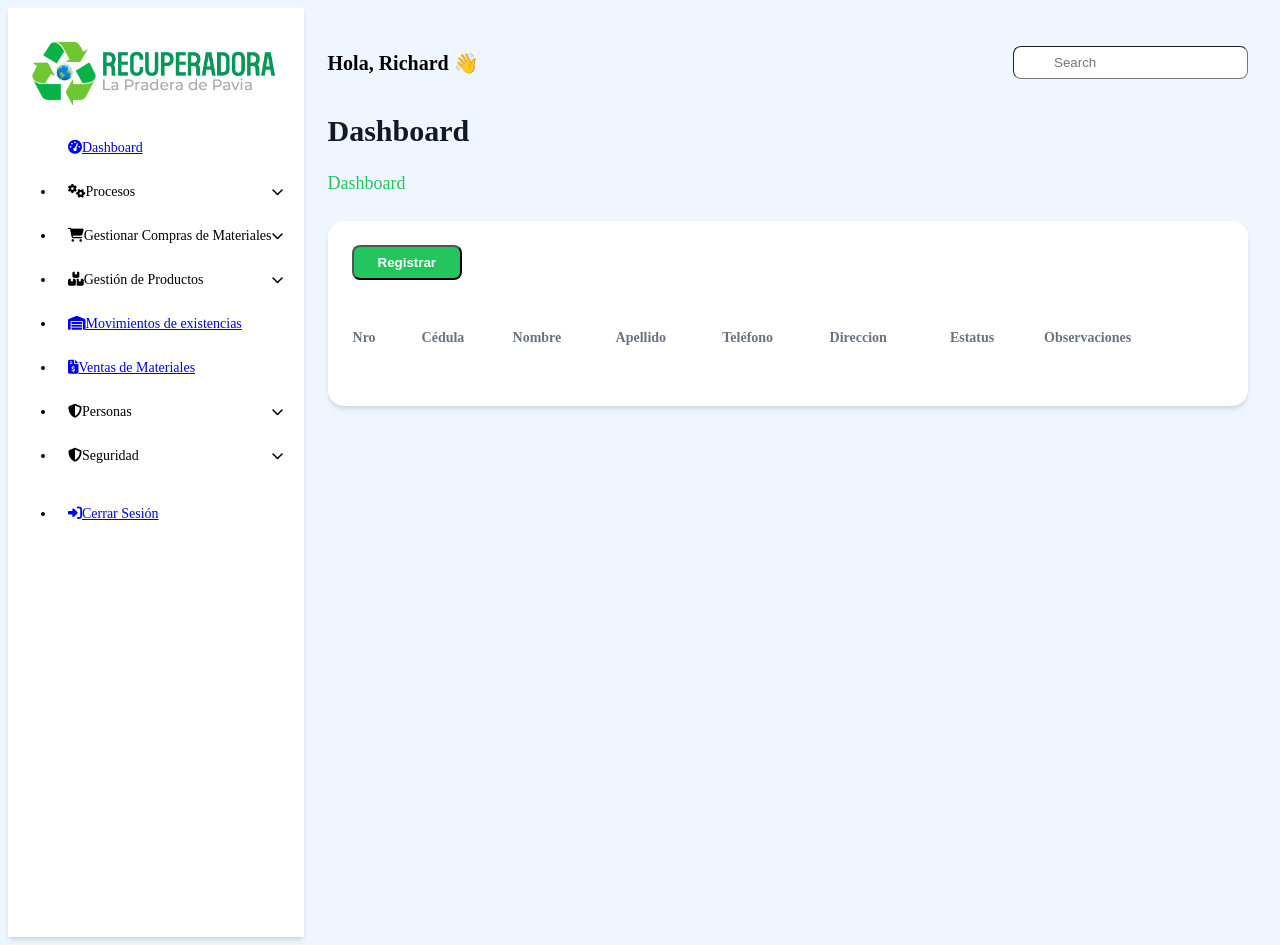
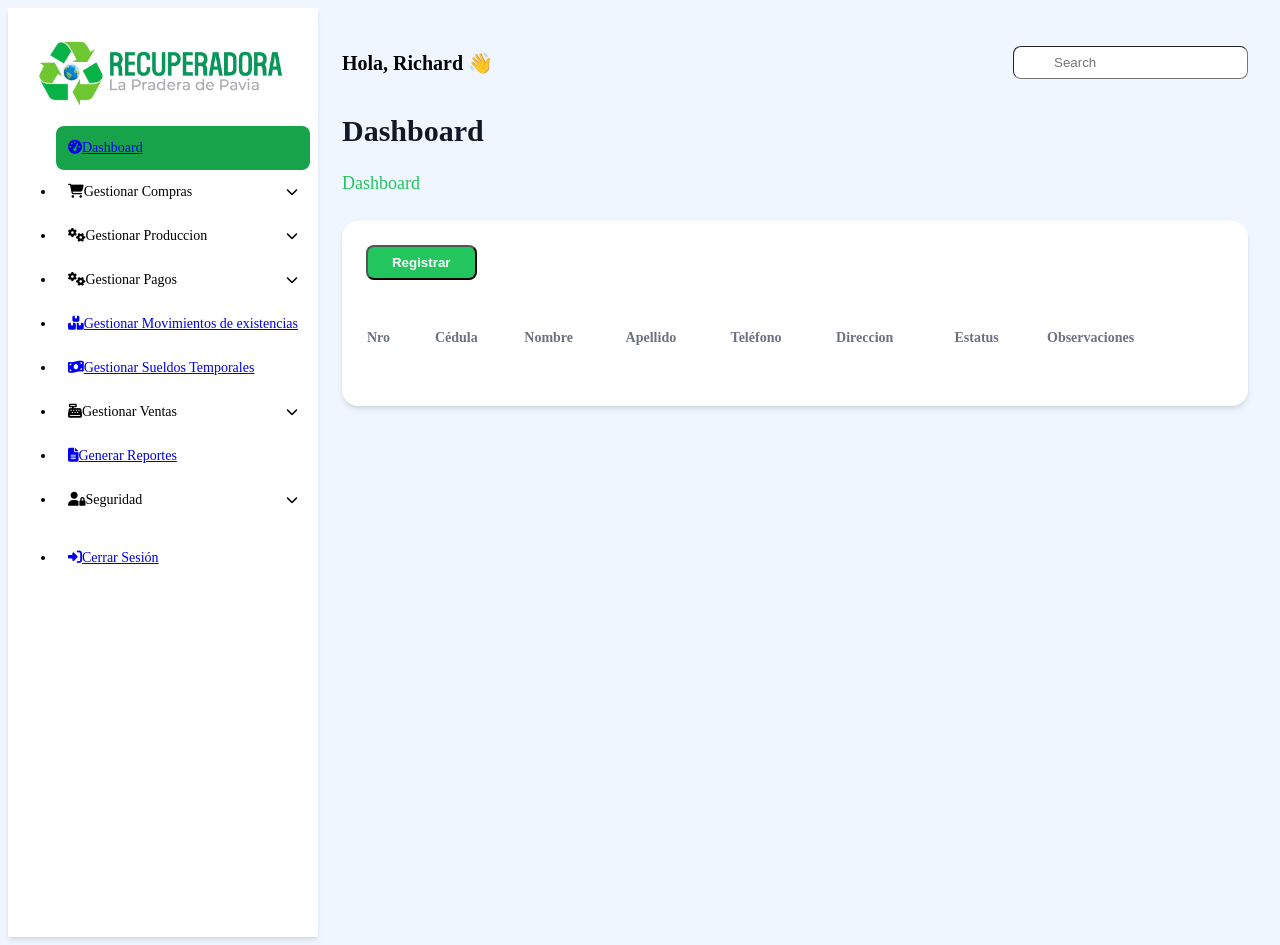
Before and after one commit to Alejandrotrox117/UPTAEB-PROYECT, a PHP site: page /project/dashboard in a window 1280 px wide. Run offline with PHP 8.4, Linux system fonts and the light colour scheme; the visitor is signed in with stand-in values (Sample User, id 1); style sheets or scripts are compiled from the project's sources; some libraries are stand-ins or nearby versions.

Commit message:
guardo cambios de header

```diff
--- a/app/controllers/login.php
+++ b/app/controllers/login.php
@@ -36,6 +36,7 @@
 
     public function loginUser()
     {
+
         if ($_SERVER['REQUEST_METHOD'] === 'POST') {
             $email = strtolower(($_POST['txtEmail']));
             $password = hash("SHA256", strClean($_POST['txtPass']));
--- a/public/header.php
+++ b/public/header.php
@@ -32,53 +32,12 @@
               <span class="ml-5">Dashboard</span>
             </a>
           </li>
-
-          <li class="menu-item-group">
-            <details class="group">
-              <summary class="flex cursor-pointer list-none items-center justify-between rounded-lg p-3 hover:bg-green-100 hover:bg-green-600 hover:text-white">
-                <div class="flex items-center">
-                  <span><i class="fa-solid fa-cogs icon"></i></span>
-                  <span class="ml-5">Procesos</span>
-                </div>
-                <span class="shrink-0 transition duration-300 group-open:rotate-180">
-                  <i class="fa-solid fa-chevron-down text-xs"></i>
-                </span>
-              </summary>
-              <ul class="ml-5 mt-1 space-y-1">
-                <li
-                  class="menu-item rounded-lg p-3 hover:bg-green-100 hover:rounded-lg hover:bg-green-600 hover:p-3 hover:text-white">
-                  <a href="/project/romana" class="flex items-center text-sm">
-                    <span><i class="fa-solid fa-weight-scale icon"></i></span>
-                    <span class="ml-5">Romana</span>
-                  </a>
-                </li>
-                <li class="menu-item rounded-lg p-3 hover:bg-green-100 hover:rounded-lg hover:bg-green-600 hover:p-3 hover:text-white">
-                  <a href="/project/clasificacion" class="flex items-center text-sm">
-                    <span><i class="fa-solid fa-layer-group icon"></i></span>
-                    <span class="ml-4">Clasificacion de Materiales</span>
-                  </a>
-                </li>
-                <li class="menu-item rounded-lg p-3 hover:bg-green-100 hover:rounded-lg hover:bg-green-600 hover:p-3 hover:text-white">
-                  <a href="/project/empleados" class="flex items-center text-sm">
-                    <span><i class="fa-solid fa-shield-halved icon"></i></span>
-                    <span class="ml-5">Empleados</span>
-                  </a>
-                </li>
-                <li class="menu-item rounded-lg p-3 hover:bg-green-100 hover:rounded-lg hover:bg-green-600 hover:p-3 hover:text-white">
-                  <a href="/project/produccion" class="flex items-center text-sm">
-                    <span><i class="fa-solid fa-shield-halved icon"></i></span>
-                    <span class="ml-5">Produccion</span>
-                  </a>
-                </li>
-              </ul>
-            </details>
-          </li>
           <li class="menu-item-group">
             <details class="group">
               <summary class="flex cursor-pointer list-none items-center justify-between rounded-lg p-3 hover:bg-green-100 hover:bg-green-600 hover:text-white">
                 <div class="flex items-center">
                   <span><i class="fa-solid fa-cart-shopping icon"></i></span>
-                  <span class="ml-5">Gestionar Compras de Materiales</span>
+                  <span class="ml-5">Gestionar Compras</span>
                 </div>
                 <span class="shrink-0 transition duration-300 group-open:rotate-180">
                   <i class="fa-solid fa-chevron-down text-xs"></i>
@@ -88,7 +47,7 @@
                 <li class="menu-item rounded-lg p-3 hover:bg-green-100 hover:rounded-lg hover:bg-green-600 hover:p-3 hover:text-white">
                   <a href="/project/compras" class="flex items-center text-sm">
                     <span><i class="fa-solid fa-cart-shopping icon"></i></span>
-                    <span class="ml-5">Compras</span>
+                    <span class="ml-5"> Compras</span>
                   </a>
                 </li>
                 <li class="menu-item rounded-lg p-3 hover:bg-green-100 hover:rounded-lg hover:bg-green-600 hover:p-3 hover:text-white">
@@ -100,19 +59,39 @@
               </ul>
             </details>
           </li>
-
           <li class="menu-item-group">
             <details class="group">
               <summary class="flex cursor-pointer list-none items-center justify-between rounded-lg p-3 hover:bg-green-100 hover:bg-green-600 hover:text-white">
                 <div class="flex items-center">
-                  <span><i class="fa-solid fa-boxes-stacked icon"></i></span>
-                  <span class="ml-5">Gestión de Productos</span>
+                  <span><i class="fa-solid fa-cogs icon"></i></span>
+                  <span class="ml-5">Gestionar Produccion</span>
                 </div>
                 <span class="shrink-0 transition duration-300 group-open:rotate-180">
                   <i class="fa-solid fa-chevron-down text-xs"></i>
                 </span>
               </summary>
               <ul class="ml-5 mt-1 space-y-1">
+                <!-- <li
+                  class="menu-item rounded-lg p-3 hover:bg-green-100 hover:rounded-lg hover:bg-green-600 hover:p-3 hover:text-white">
+                  <a href="/project/romana" class="flex items-center text-sm">
+                    <span><i class="fa-solid fa-weight-scale icon"></i></span>
+                    <span class="ml-5">Romana</span>
+                  </a>
+                </li> -->
+
+
+                <li class="menu-item rounded-lg p-3 hover:bg-green-100 hover:rounded-lg hover:bg-green-600 hover:p-3 hover:text-white">
+                  <a href="/project/produccion" class="flex items-center text-sm">
+                    <span><i class="fa-solid fa-industry icon"></i></span>
+                    <span class="ml-5">Produccion</span>
+                  </a>
+                </li>
+                <li class="menu-item rounded-lg p-3 hover:bg-green-100 hover:rounded-lg hover:bg-green-600 hover:p-3 hover:text-white">
+                  <a href="/project/empleados" class="flex items-center text-sm">
+                    <span><i class="fa-solid fa-user-group icon"></i></span>
+                    <span class="ml-5">Empleados</span>
+                  </a>
+                </li>
                 <li class="menu-item rounded-lg p-3 hover:bg-green-100 hover:rounded-lg hover:bg-green-600 hover:p-3 hover:text-white">
                   <a href="/project/productos" class="flex items-center text-sm">
                     <span><i class="fa-solid fa-box icon"></i></span>
@@ -125,6 +104,37 @@
                     <span class="ml-5">Categorias</span>
                   </a>
                 </li>
+
+
+              </ul>
+            </details>
+          </li>
+          <li class="menu-item-group">
+            <details class="group">
+              <summary class="flex cursor-pointer list-none items-center justify-between rounded-lg p-3 hover:bg-green-100 hover:bg-green-600 hover:text-white">
+                <div class="flex items-center">
+                  <span><i class="fa-solid fa-cogs icon"></i></span>
+                  <span class="ml-5">Gestionar Pagos</span>
+                </div>
+                <span class="shrink-0 transition duration-300 group-open:rotate-180">
+                  <i class="fa-solid fa-chevron-down text-xs"></i>
+                </span>
+              </summary>
+              <ul class="ml-5 mt-1 space-y-1">
+                <li
+                  class="menu-item rounded-lg p-3 hover:bg-green-100 hover:rounded-lg hover:bg-green-600 hover:p-3 hover:text-white">
+                  <a href="/project/romana" class="flex items-center text-sm">
+                    <span><i class="fa-solid fa-weight-scale icon"></i></span>
+                    <span class="ml-5">Pagos</span>
+                  </a>
+                </li>
+
+                <li class="menu-item rounded-lg p-3 hover:bg-green-100 hover:rounded-lg hover:bg-green-600 hover:p-3 hover:text-white">
+                  <a href="/project/personas" class="flex items-center text-sm">
+                    <span><i class="fa-solid fa-user-shield icon"></i></span>
+                    <span class="ml-5">Personas</span>
+                  </a>
+                </li>
                 <li class="menu-item rounded-lg p-3 hover:bg-green-100 hover:rounded-lg hover:bg-green-600 hover:p-3 hover:text-white">
                   <a href="/project/tasas" class="flex items-center text-sm">
                     <span><i class="fas fa-coins icon"></i></span>
@@ -135,24 +145,26 @@
             </details>
           </li>
 
+
+
           <li class="menu-item rounded-lg p-3 hover:bg-green-100 hover:rounded-lg hover:bg-green-600 hover:p-3 hover:text-white">
             <a href="/project/movimientos" class="flex items-center">
-              <span><i class="fa-solid fa-warehouse icon"></i></span>
-              <span class="ml-5">Movimientos de existencias</span>
+              <span><i class="fa-solid fa-boxes-stacked icon"></i></span>
+              <span class="ml-5">Gestionar Movimientos de existencias</span>
             </a>
           </li>
           <li class="menu-item rounded-lg p-3 hover:bg-green-100 hover:rounded-lg hover:bg-green-600 hover:p-3 hover:text-white">
-            <a href="/project/ventas" class="flex items-center">
-              <span><i class="fa-solid fa-file-invoice-dollar icon"></i></span>
-              <span class="ml-5">Ventas de Materiales</span>
+            <a href="/project/movimientos" class="flex items-center">
+              <span><i class="fa-solid fa-money-bill-wave icon"></i></span>
+              <span class="ml-5">Gestionar Sueldos Temporales</span>
             </a>
           </li>
           <li class="menu-item-group">
             <details class="group">
               <summary class="flex cursor-pointer list-none items-center justify-between rounded-lg p-3 hover:bg-green-100 hover:bg-green-600 hover:text-white">
                 <div class="flex items-center">
-                  <span><i class="fa-solid fa-shield-halved icon"></i></span>
-                  <span class="ml-5">Personas</span>
+                  <span><i class="fa-solid fa-cash-register icon"></i></span>
+                  <span class="ml-5">Gestionar Ventas</span>
                 </div>
                 <span class="shrink-0 transition duration-300 group-open:rotate-180">
                   <i class="fa-solid fa-chevron-down text-xs"></i>
@@ -160,28 +172,31 @@
               </summary>
               <ul class="ml-5 mt-1 space-y-1">
                 <li class="menu-item rounded-lg p-3 hover:bg-green-100 hover:rounded-lg hover:bg-green-600 hover:p-3 hover:text-white">
-                  <a href="/project/clientes" class="flex items-center text-sm">
-                    <span><i class="fa-solid fa-user-shield icon"></i></span>
-                    <span class="ml-5">Clientes</span>
+                  <a href="/project/ventas" class="flex items-center">
+                    <span><i class="fa-solid fa-file-invoice-dollar icon"></i></span>
+                    <span class="ml-5"> Ventas </span>
                   </a>
                 </li>
-              </ul>
-              <ul class="ml-5 mt-1 space-y-1">
                 <li class="menu-item rounded-lg p-3 hover:bg-green-100 hover:rounded-lg hover:bg-green-600 hover:p-3 hover:text-white">
-                  <a href="/project/personas" class="flex items-center text-sm">
-                    <span><i class="fa-solid fa-user-shield icon"></i></span>
-                    <span class="ml-5">Personas</span>
+                  <a href="/project/clientes" class="flex items-center text-sm">
+                    <span><i class="fa-solid fa-users icon"></i></span>
+                    <span class="ml-5">Clientes</span>
                   </a>
                 </li>
               </ul>
             </details>
           </li>
-
+          <li class="menu-item rounded-lg p-3 hover:bg-green-100 hover:rounded-lg hover:bg-green-600 hover:p-3 hover:text-white">
+            <a href="/project/movimientos" class="flex items-center">
+              <span><i class="fa-solid fa-file-lines icon"></i></span>
+              <span class="ml-5">Generar Reportes</span>
+            </a>
+          </li>
           <li class="menu-item-group">
             <details class="group">
               <summary class="flex cursor-pointer list-none items-center justify-between rounded-lg p-3 hover:bg-green-100 hover:bg-green-600 hover:text-white">
                 <div class="flex items-center">
-                  <span><i class="fa-solid fa-shield-halved icon"></i></span>
+                  <span><i class="fa-solid fa-user-lock icon"></i></span>
                   <span class="ml-5">Seguridad</span>
                 </div>
                 <span class="shrink-0 transition duration-300 group-open:rotate-180">
@@ -191,43 +206,45 @@
               <ul class="ml-5 mt-1 space-y-1">
                 <li class="menu-item rounded-lg p-3 hover:bg-green-100 hover:rounded-lg hover:bg-green-600 hover:p-3 hover:text-white">
                   <a href="/project/usuarios" class="flex items-center text-sm">
-                    <span><i class="fa-solid fa-user-shield icon"></i></span>
-                    <span class="ml-5">Usuarios</span>
+                    <span><i class="fa-solid fa-user icon"></i></span>
+                    <span class="ml-5">Gestionar Usuarios</span>
                   </a>
                 </li>
               </ul>
               <ul class="ml-5 mt-1 space-y-1">
                 <li class="menu-item rounded-lg p-3 hover:bg-green-100 hover:rounded-lg hover:bg-green-600 hover:p-3 hover:text-white">
                   <a href="/project/roles" class="flex items-center text-sm">
-                    <span><i class="fa-solid fa-user-shield icon"></i></span>
-                    <span class="ml-5">Roles</span>
+                    <span><i class="fa-solid fa-user-tag icon"></i></span>
+                    <span class="ml-5">Gestionar Rol</span>
+                  </a>
+                </li>
+              </ul>
+              <ul class="ml-5 mt-1 space-y-1">
+                <li class="menu-item rounded-lg p-3 hover:bg-green-100 hover:rounded-lg hover:bg-green-600 hover:p-3 hover:text-white">
+                  <a href="/project/RolesPermisos" class="flex items-center text-sm">
+                    <span><i class="fa-solid fa-key icon"></i></span>
+                    <span class="ml-5">Asignar Permisos</span>
                   </a>
                 </li>
               </ul>
               <ul class="ml-5 mt-1 space-y-1">
                 <li class="menu-item rounded-lg p-3 hover:bg-green-100 hover:rounded-lg hover:bg-green-600 hover:p-3 hover:text-white">
                   <a href="/project/modulos" class="flex items-center text-sm">
-                    <span><i class="fa-solid fa-user-shield icon"></i></span>
+                    <span><i class="fa-solid fa-puzzle-piece icon"></i></span>
                     <span class="ml-5">Modulos</span>
                   </a>
                 </li>
               </ul>
               <ul class="ml-5 mt-1 space-y-1">
                 <li class="menu-item rounded-lg p-3 hover:bg-green-100 hover:rounded-lg hover:bg-green-600 hover:p-3 hover:text-white">
-                  <a href="/project/RolesPermisos" class="flex items-center text-sm">
-                    <span><i class="fa-solid fa-user-shield icon"></i></span>
-                    <span class="ml-5">Asignar Permisos a Roles</span>
+                  <a href="/project/rolesmodulos" class="flex items-center text-sm">
+                    <span><i class="fa-solid fa-link icon"></i></span>
+                    <span class="ml-5">Asignar Modulos</span>
                   </a>
                 </li>
               </ul>
-              <ul class="ml-5 mt-1 space-y-1">
-                <li class="menu-item rounded-lg p-3 hover:bg-green-100 hover:rounded-lg hover:bg-green-600 hover:p-3 hover:text-white">
-                  <a href="/project/rolesmodulos" class="flex items-center text-sm">
-                    <span><i class="fa-solid fa-user-shield icon"></i></span>
-                    <span class="ml-5">Asignar Modulos a Roles</span>
-                  </a>
-                </li>
-              </ul>
+            </details>
+          </li>
         </ul>
         <ul>
           <li class="menu-item rounded-lg p-3  hover:rounded-lg hover:bg-green-600 hover:p-3 hover:text-white">
```
Also changed, not shown: app/views/movimientos/movimientos.php (+34 -0 lines).
